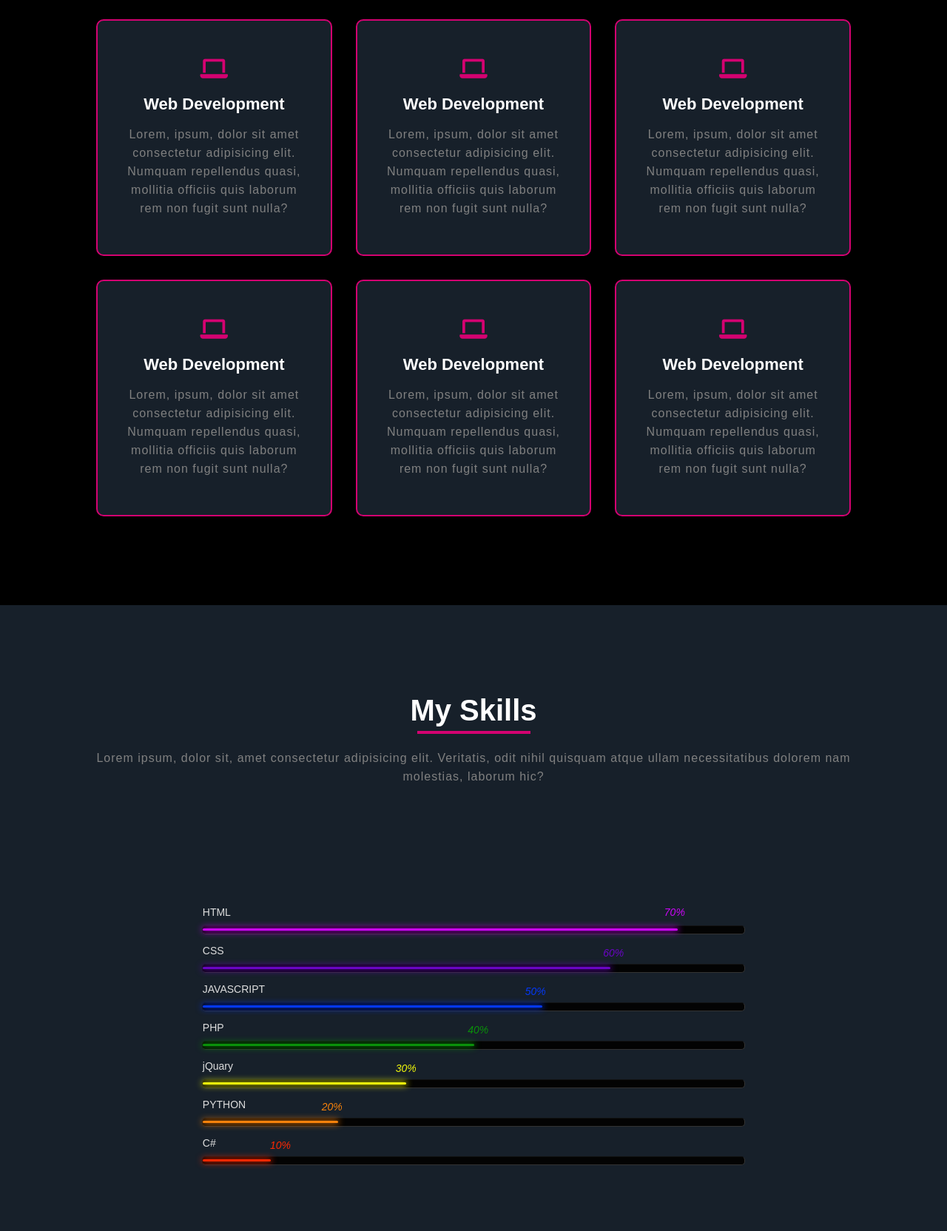
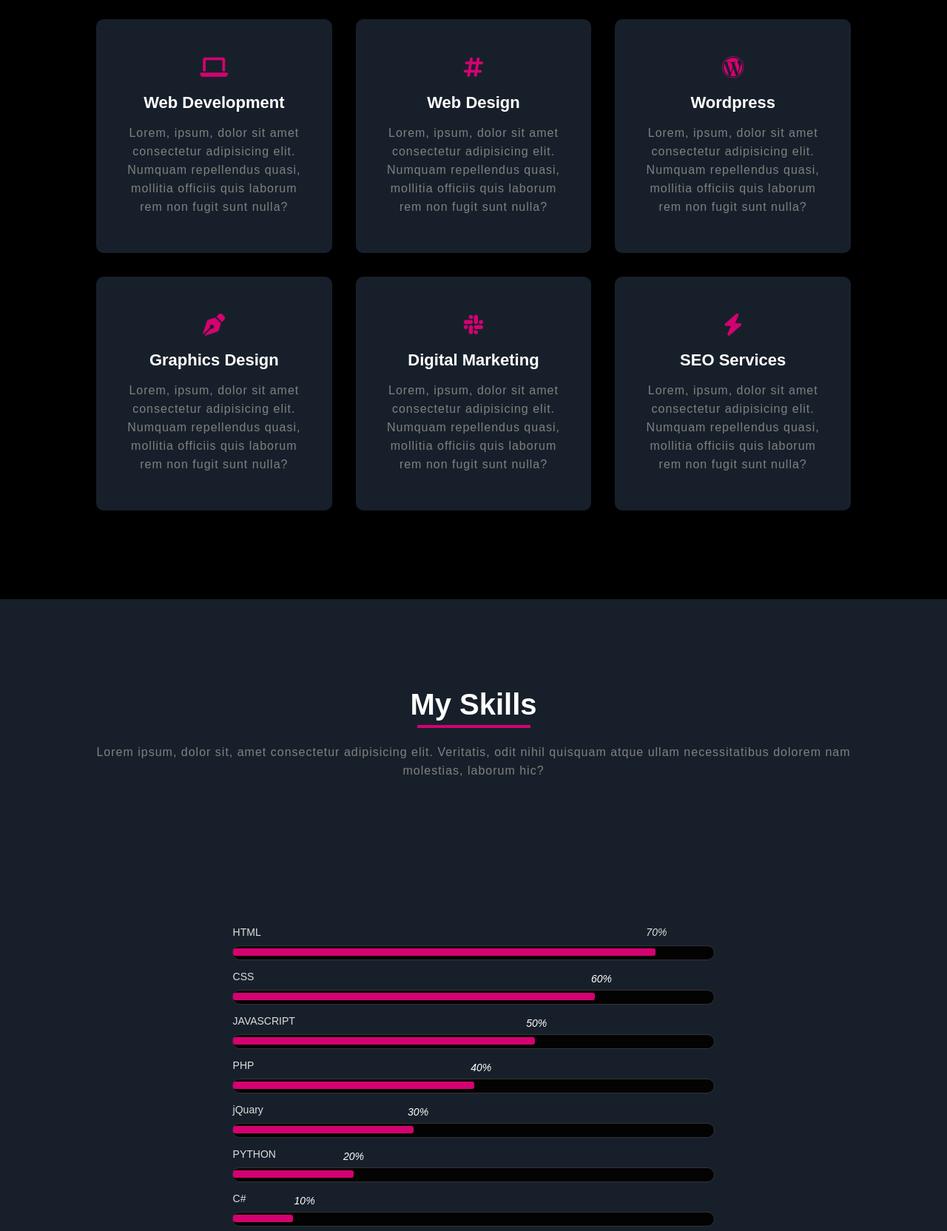
Before and after one commit to samima-789/Portfolio-1, a plain HTML site: page index.html in a window 1280 px wide. Shown: the part 1880-3544 px from the top of the page at 74% size. Drawn offline with Linux system fonts and the light colour scheme.

Commit message:
Updated Information

```diff
--- a/CSS/style.css
+++ b/CSS/style.css
@@ -106,6 +106,14 @@ header{
 	left: 0;
 	top: 30px;
 	transition: all 0.4s ease;
+}
+
+
+.navbar .hire-btn::after{
+	content: '';
+	padding: 0;
+	letter-spacing: 0;
+	font-size: 12px;
 }
 
 .navbar li a:hover::after{
@@ -402,7 +410,6 @@ header.sticky{
 	background: #17202A;
 	padding: 50px 30px;
 	border-radius: 10px;
-	border: 2px solid #D40271;
 	cursor: pointer;
 	transition: all .3s;
 }
@@ -432,7 +439,7 @@ header.sticky{
 }
 
 .row:hover{
-
+	border: 2px solid #D40271;
     transform: scale(1.1);
 }
 /*--------------------------------------End Services section----------------------------------------*/
@@ -462,31 +469,29 @@ header.sticky{
 	width: 100%;
 	margin: 0 auto;
 	overflow: hidden;
-	padding: 5%;
+	padding: 10%;
 }
 
 .col{
 	width: 100%;
-  margin: 0 10%;
-  position: relative;
-  padding: 5% 0;
+    margin: 0 10%;
+    position: relative;
+    padding: 5% 0;
 }
 
 .skill{
 	width: 80%;
 	list-style: none;
 	padding-top: 10%;
+	border-radius: 15px;
 }
 
 .skill li{
 	margin-bottom:40px;
 	background:#030303;
-	height:12px;
-	border-radius:5px;
-	border-left:1px solid #111;
-	border-top:1px solid #111;
-	border-right:1px solid #333;
-	border-bottom:1px solid #333;
+	height:20px;
+	border-radius: 10px;
+	border:1px solid #333;
 }
 
 .skill li .em{
@@ -503,7 +508,6 @@ header.sticky{
   font-style: normal;
   font-size: 14px;
   text-align: right;
-  color:#CB06F7;
   right: -80%;
 }
 .skill li .em-css{
@@ -511,7 +515,6 @@ header.sticky{
   font-style: normal;
   font-size: 14px;
   text-align: right;
-  color:#6A05C4;
   right: -70%;
   bottom: 25px;
 }
@@ -520,7 +523,6 @@ header.sticky{
   font-style: normal;
   font-size: 14px;
   text-align: right;
-  color:#0438F7;
   right: -48%;
   bottom: 25px;
 }
@@ -529,7 +531,6 @@ header.sticky{
   font-style: normal;
   font-size: 14px;
   text-align: right;
-  color:#0A910A;
   right: -45%;
   bottom: 25px;
 }
@@ -538,7 +539,6 @@ header.sticky{
   font-style: normal;
   font-size: 14px;
   text-align: right;
-  color:#F1F80B;
   right: -30%;
   bottom: 25px;
 }
@@ -547,7 +547,6 @@ header.sticky{
   font-style: normal;
   font-size: 14px;
   text-align: right;
-  color:#F8820B;
   right: -14%;
   bottom: 25px;
 }
@@ -556,14 +555,13 @@ header.sticky{
   font-style: normal;
   font-size: 14px;
   text-align: right;
-  color:#FA2803;
   right: -10%;
   bottom: 25px;
 }
 
 
 .skillbar{
-	height: 3px;
+	height: 10px;
 	margin: 2px 0;
 	position: absolute;
 	margin-top: 3px;
@@ -577,59 +575,52 @@ header.sticky{
 
 #html{
 	width:70%;
-	background-color: #CB06F7;
+	background-color: #D40271;
 	animation:html 1s ease-out;
 	border-radius: 3px;
-	box-shadow: 0px 0px 10px 1px rgba(203, 6, 247);
 }
 
 #css{
 	width:60%;
-	background-color: #6A05C4;
+	background-color: #D40271;
 	animation:html 2s ease-out;
 	border-radius: 3px;
-	box-shadow: 0px 0px 10px 1px rgba(106, 5, 196);
 }
 
 #javascript{
 	width:50%;
-	background-color: #0438F7;
+	background-color: #D40271;
 	animation:javascript 3s ease-out;
 	border-radius: 3px;
-	box-shadow: 0px 0px 10px 1px rgba(4, 56, 247);
 }
 
 #php{
 	width:40%;
-	background-color: #0A910A;
+	background-color: #D40271;
 	animation:php 4s ease-out;
 	border-radius: 3px;
-	box-shadow: 0px 0px 10px 1px rgba(10, 145, 10);
 }
 
 #jquary{
 	width:30%;
-	background-color: #F1F80B;
+	background-color: #D40271;
 	animation:jquary 5s ease-out;
 	border-radius: 3px;
-	box-shadow: 0px 0px 10px 1px rgba(241, 248, 11);
 }
 
 #python{
 	width:20%;
-	background-color: #F8820B;
+	background-color: #D40271;
 	animation:python 5s ease-out;
 	border-radius: 3px;
-	box-shadow: 0px 0px 10px 1px rgba(248, 130, 11);
 }
 
 
 #c{
 	width:10%;
-	background-color: #FA2803;
+	background-color: #D40271;
 	animation:c 5s ease-out;
 	border-radius: 3px;
-	box-shadow: 0px 0px 10px 1px rgba(250, 40, 3);
 }
 
 
@@ -770,14 +761,33 @@ header.sticky{
     transition: 0.8s ease;
 }
 
+.portfolio-part .img-box .live a{
+	background-color: #fff;
+	color: #D40271;
+	width: 300px;
+	text-align: center;
+	text-decoration: none;
+	padding: 10px;
+	font-weight: bolder;
+    position: absolute;
+	bottom: 0;
+	opacity: 0;
+	transition: 0.8s ease;
+}
+
 .portfolio-part .img-box:hover{
 	transform: scale(1.1);
 }
 
 .portfolio-part .img-box:hover .description{
 	opacity: 1;
-  height: 100%;
-  border-radius: 5px;
+    height: 100%;
+    border-radius: 5px;
+}
+
+
+.portfolio-part .img-box:hover .live a{
+	opacity: 1;
 }
 
 
@@ -873,6 +883,8 @@ header.sticky{
 		padding: 80px 4%;
 		transition: .2s;
 	}
+
+
 }
 
 @media (max-width: 990px){
@@ -920,6 +932,10 @@ header.sticky{
 
 	.navbar.active{
 		top: 100%;
+	}
+
+	.hire-btn{
+		padding: 0 12px;
 	}
 
 	.body-section img{
--- a/index.html
+++ b/index.html
@@ -94,32 +94,32 @@
     		</div>
 
     		<div class="row">
-    			<i class="fa-solid fa-laptop"></i>
-    			<h3>Web Development</h3>
+    			<i class="fa-solid fa-hashtag"></i>
+    			<h3>Web Design</h3>
     			<p>Lorem, ipsum, dolor sit amet consectetur adipisicing elit. Numquam repellendus quasi, mollitia officiis quis laborum rem non fugit sunt nulla?</p>
     		</div>
 
     		<div class="row">
-    			<i class="fa-solid fa-laptop"></i>
-    			<h3>Web Development</h3>
+    	        <i class="fa-brands fa-wordpress"></i>
+    			<h3>Wordpress</h3>
     			<p>Lorem, ipsum, dolor sit amet consectetur adipisicing elit. Numquam repellendus quasi, mollitia officiis quis laborum rem non fugit sunt nulla?</p>
     		</div>
 
     		<div class="row">
-    			<i class="fa-solid fa-laptop"></i>
-    			<h3>Web Development</h3>
+    	        <i class="fa-solid fa-pen-nib"></i>
+    			<h3>Graphics Design</h3>
     			<p>Lorem, ipsum, dolor sit amet consectetur adipisicing elit. Numquam repellendus quasi, mollitia officiis quis laborum rem non fugit sunt nulla?</p>
     		</div>
 
     		<div class="row">
-    			<i class="fa-solid fa-laptop"></i>
-    			<h3>Web Development</h3>
+    			<i class="fa-brands fa-slack"></i>
+    			<h3>Digital Marketing</h3>
     			<p>Lorem, ipsum, dolor sit amet consectetur adipisicing elit. Numquam repellendus quasi, mollitia officiis quis laborum rem non fugit sunt nulla?</p>
     		</div>
 
     		<div class="row">
-    			<i class="fa-solid fa-laptop"></i>
-    			<h3>Web Development</h3>
+    			<i class="fa-solid fa-bolt"></i>
+    			<h3>SEO Services</h3>
     			<p>Lorem, ipsum, dolor sit amet consectetur adipisicing elit. Numquam repellendus quasi, mollitia officiis quis laborum rem non fugit sunt nulla?</p>
     		</div>
     	</div>
@@ -174,19 +174,28 @@
     			<h2 class="title">Project</h2>
     			<img src="img/814f6a93f43b44962bc19289b96bdf48.jpg">
     			<p class="description">Lorem, ipsum dolor sit, amet consectetur adipisicing elit. Possimus similique exercitationem totam magni vitae illum odit, hic explicabo quis at maiores architecto eligendi, autem! Eius expedita perferendis blanditiis? </p>
-    		</div>
+				<div class="live">
+					<a href="#">Live Preview</a>
+				</div>
+			</div>
 
     		<div class="img-box">
     			<h2 class="title">Project</h2>
     			<img src="img/How To Build Your Own Website   Responsive Personal Portfolio Website Using Html CSS And JavaScript.png">
     			<p class="description">Lorem ipsum dolor sit, amet consectetur adipisicing elit. Vel debitis fugit natus placeat, quas quidem eveniet facilis, voluptatibus ad earum accusantium illum officia doloremque a quos consectetur possimus.</p>
-    		</div>
+    		    <div class="live">
+					<a href="#">Live Preview</a>
+				</div>
+			</div>
 
 
     		<div class="img-box">
     			<h2 class="title">Project</h2>
     			<img src="img/maxresdefault.jpg">
     			<p class="description">Lorem ipsum dolor sit, amet consectetur adipisicing elit. Ea quam tenetur minima eveniet dolor voluptatum ipsa rerum, blanditiis qui necessitatibus accusamus cumque nemo eaque animi. Deleniti veniam dolorem quaera!</p>
+				<div class="live">
+					<a href="#">Live Preview</a>
+				</div>
     		</div>
     	</div>
     </section>
@@ -220,7 +229,7 @@
 
 
     <div class="footer">
-    	<p>Copyright &copy 2022 Allizon Allisa. All Rights Reserved</p>
+    	<p>Copyright &copy 2022 Start Labs. All Rights Reserved</p>
     </div>
 
     <!--------------------------------------End Footer section----------------------------------------->
```
